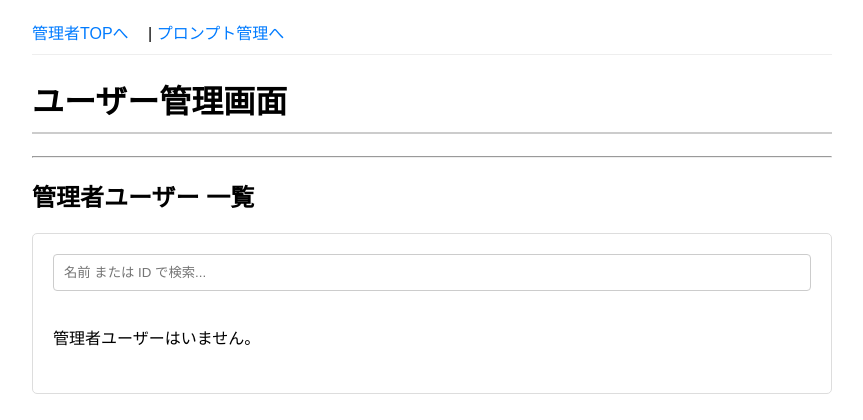
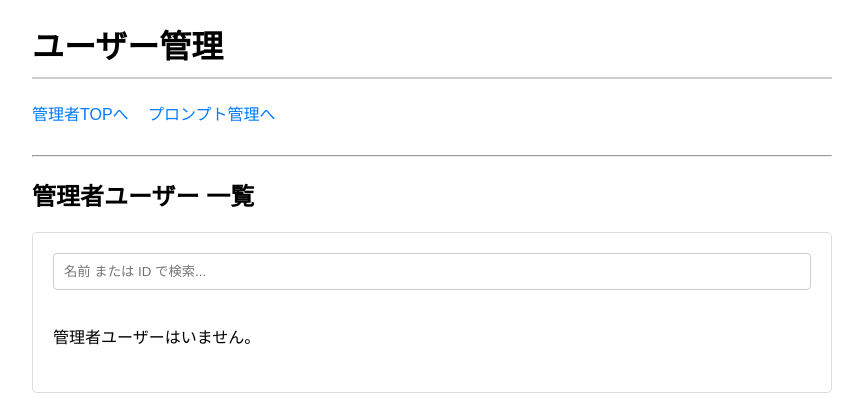
Before and after one commit to aespakari7/Shuplify, a Django app: page /admin/users/ in a window 1280 px wide. Shown: the top 420 px of the page, without its empty margins (208-1071 px from the left). Run offline with Django 5.2, Linux system fonts and the light colour scheme; data that the repository does not hold is empty.

Commit message:
管理者画面（ユーザー管理）デザイン面

```diff
--- a/Admin/admin_top.py
+++ b/Admin/admin_top.py
@@ -176,7 +176,7 @@ def prompt_management(request):
 
     # テンプレートに渡すコンテキストを作成
     context = {
-        'message': context.get('message', 'プロンプト管理画面'),
+        'message': context.get('message', '変更なし'),
         'error': context.get('error', False),
         'success': context.get('success', False),
         'es_prompt': prompts_data.get('ES添削用', 'プロンプトがデータベースに見つかりません。'),
--- a/Admin/templates/Admin/admin_prompt.html
+++ b/Admin/templates/Admin/admin_prompt.html
@@ -16,7 +16,7 @@
         .message-success { color: green; font-weight: bold; margin-bottom: 15px; }
         .message-error { color: red; font-weight: bold; margin-bottom: 15px; }
         nav a { margin-right: 15px; text-decoration: none; color: #007bff; }
-        nav { margin-bottom: 20px; padding-bottom: 10px; border-bottom: 1px solid #eee; }
+        nav { margin-bottom: 20px; padding-bottom: 10px;}
     </style>
 </head>
 <body>
@@ -27,6 +27,8 @@
             <a href="{% url 'admin_top' %}">管理者TOPへ</a>
             <a href="{% url user_management_url %}">ユーザー管理へ</a>
         </nav>
+
+        <hr>
 
         {% if message %}
             {% if success %}
@@ -50,6 +52,8 @@
             </form>
         </div>
 
+        <hr>
+
         <h2>メール添削用プロンプトの編集</h2>
         <div class="form-section">
             <form method="POST" action="{% url 'admin_prompts' %}">
--- a/Admin/templates/Admin/admin_user.html
+++ b/Admin/templates/Admin/admin_user.html
@@ -7,12 +7,10 @@
         body { font-family: Arial, sans-serif; margin: 20px; }
         .container { max-width: 800px; margin: 0 auto; }
         h1 { border-bottom: 2px solid #ccc; padding-bottom: 10px; }
-        /* ユーザーリスト用に form-section と同等のスタイルを適用 */
         .list-section { margin-bottom: 30px; padding: 20px; border: 1px solid #ddd; border-radius: 5px; }
 
         label { display: block; margin-bottom: 5px; font-weight: bold; }
 
-        /* 検索ボックスのスタイル */
         input[type="text"] { width: 100%; padding: 10px; box-sizing: border-box; border: 1px solid #ccc; border-radius: 4px; margin-bottom: 10px; }
 
         button { padding: 5px 10px; background-color: #dc3545; color: white; border: none; border-radius: 4px; cursor: pointer; margin-left: 10px; }
@@ -22,9 +20,8 @@
         .message-error { color: red; font-weight: bold; margin-bottom: 15px; }
 
         nav a { margin-right: 15px; text-decoration: none; color: #007bff; }
-        nav { margin-bottom: 20px; padding-bottom: 10px; border-bottom: 1px solid #eee; }
+        nav { margin-bottom: 20px; padding-bottom: 10px;}
 
-        /* リストのスタイル調整 */
         ul { list-style: none; padding: 0; }
         li { padding: 8px 0; border-bottom: 1px dotted #eee; display: flex; justify-content: space-between; align-items: center; }
         li:last-child { border-bottom: none; }
@@ -33,12 +30,12 @@
 <body>
     <div class="container">
 
+        <h1>ユーザー管理</h1>
+
         <nav>
-            <a href="{% url 'admin_top' %}">管理者TOPへ</a> |
+            <a href="{% url 'admin_top' %}">管理者TOPへ</a>
             <a href="{% url 'admin_prompts' %}">プロンプト管理へ</a>
         </nav>
-
-        <h1>ユーザー管理画面</h1>
 
         <hr>
 
```
